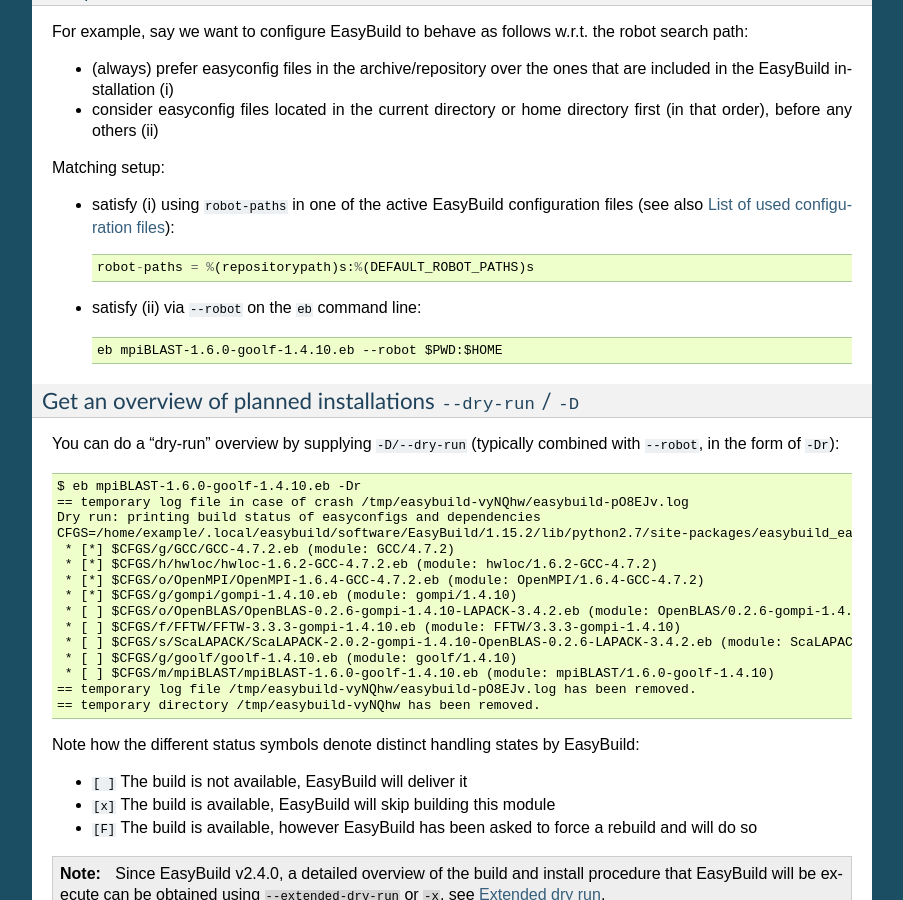
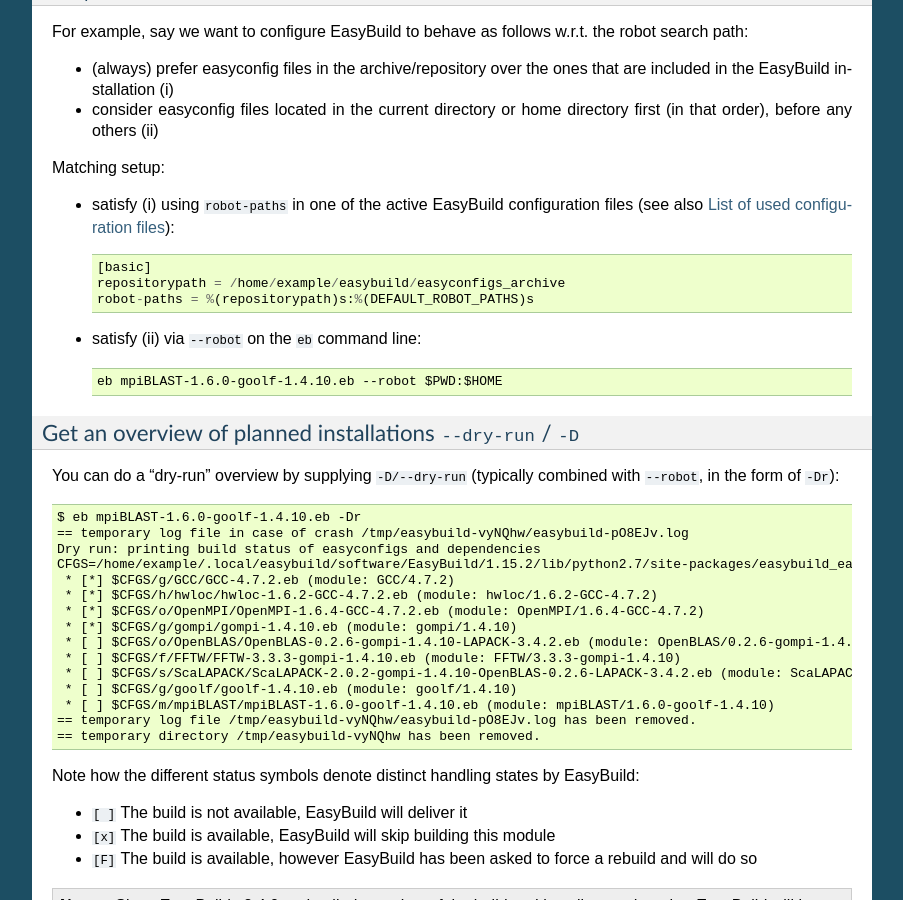
Before and after one commit to easybuilders/easybuild, a Sphinx documentation site: the page built from docs/Using_the_EasyBuild_command_line.rst, in a window 1280 px wide and 900 px high, scrolled down 9011 px. Shown: the whole window, without its empty margins (198-1101 px from the left). Built offline with Sphinx 7.4.7, drawn with Linux system fonts in a browser that asks for light colours.

Commit message:
fix example config file incl. both  %(repositorypath)s and %(DEFAULT_ROBOT_PATHS)s

```diff
--- a/docs/Configuration.rst
+++ b/docs/Configuration.rst
@@ -204,6 +204,7 @@
 paths in the active robot search path, the following configuration file entry can be used, featuring the template
 for the ``repositorypath`` configuration option and the provided ``DEFAULT_ROBOT_PATHS`` constant::
 
+    [basic]
     repositorypath = /home/example/easybuild/easyconfigs_archive
     robot-paths = %(repositorypath)s:%(DEFAULT_ROBOT_PATHS)s
 
--- a/docs/Using_the_EasyBuild_command_line.rst
+++ b/docs/Using_the_EasyBuild_command_line.rst
@@ -497,6 +497,8 @@
 * satisfy (i) using ``robot-paths`` in one of the active EasyBuild configuration files (see also
   :ref:`list_of_configuration_files`)::
 
+    [basic]
+    repositorypath = /home/example/easybuild/easyconfigs_archive
     robot-paths = %(repositorypath)s:%(DEFAULT_ROBOT_PATHS)s
 
 * satisfy (ii) via ``--robot`` on the ``eb`` command line::
```
